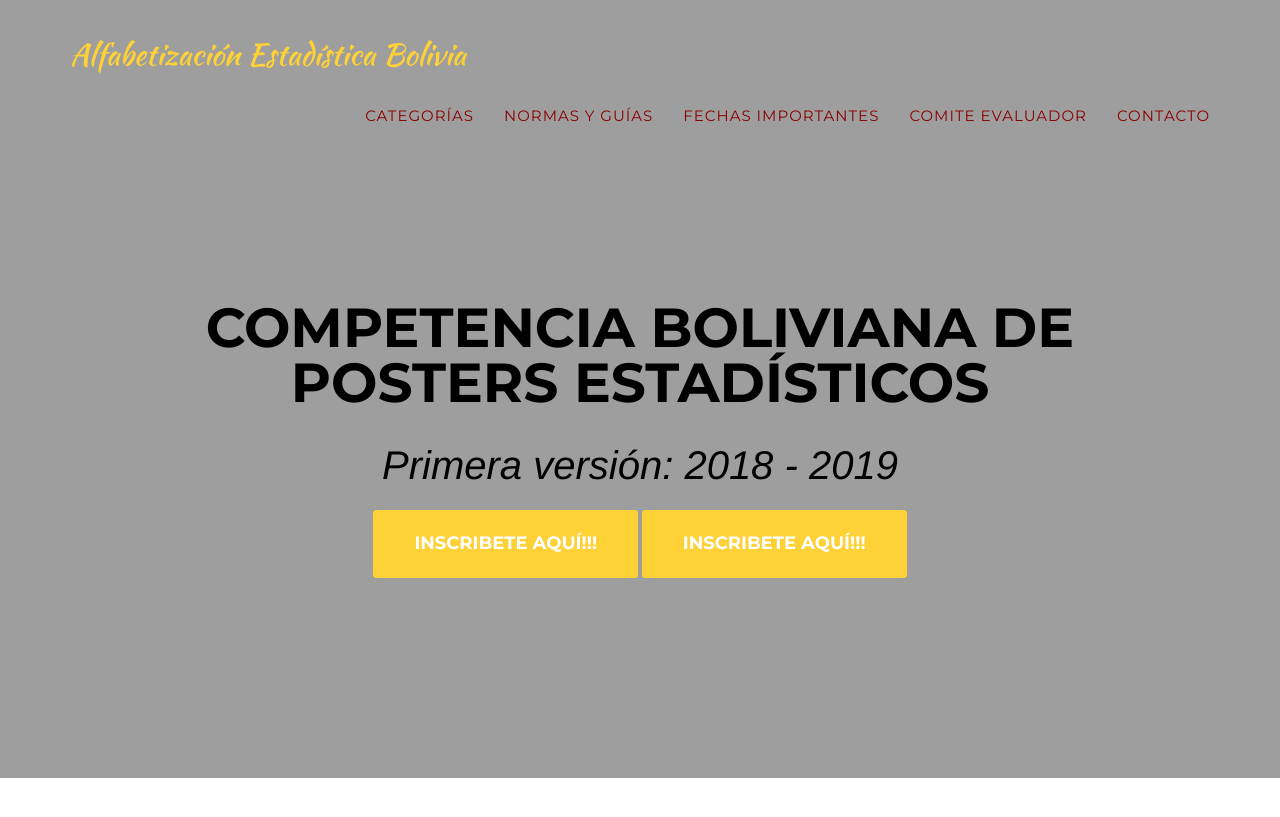
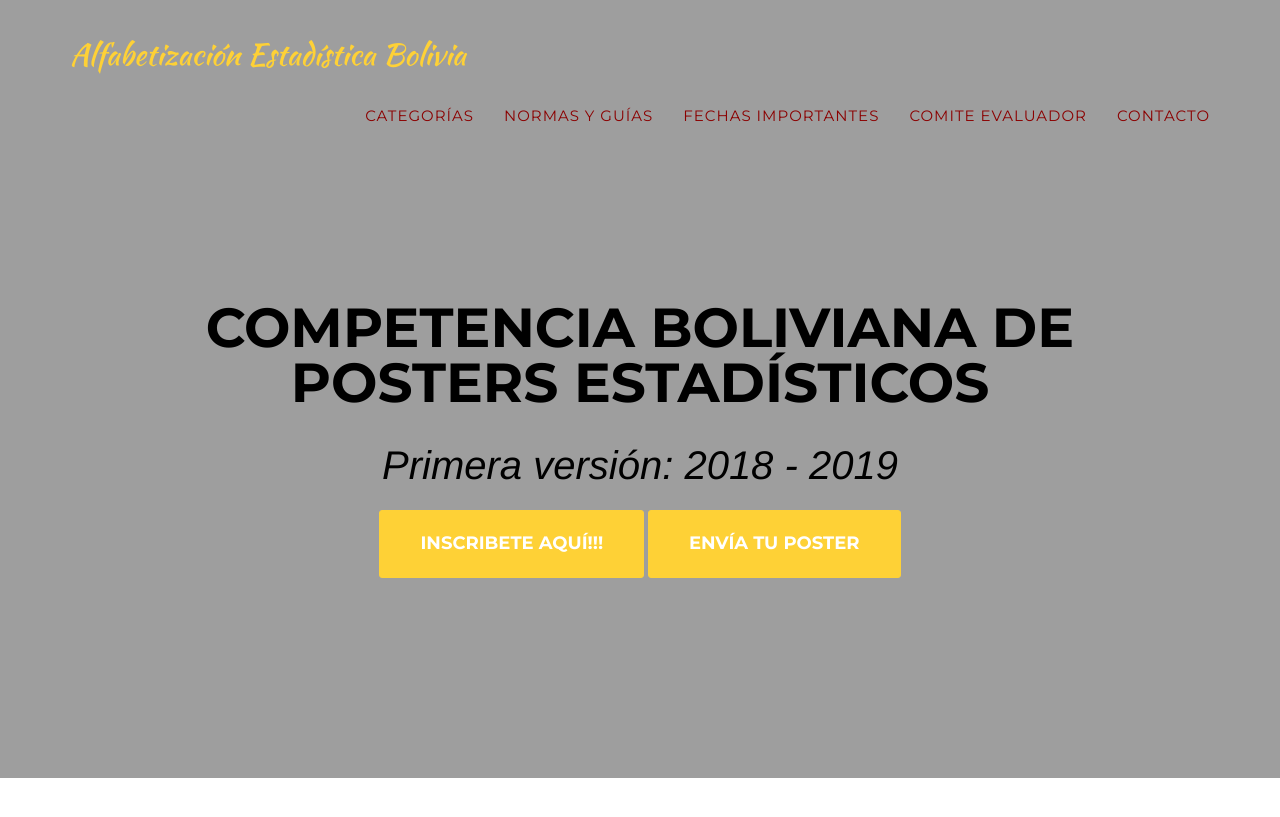
Before and after one commit to alfabetizacion-estadistica-bolivia/alfabetizacion-estadistica-bolivia.github.io, a Jekyll site: the page built from index.html, in a window 1280 px wide and 900 px high. Shown: the top 817 px of the window. Built offline with Jekyll 4.4.1, drawn with Linux system fonts in a browser that asks for light colours; nearby versions of some CDN libraries; some web fonts are replaced.

Commit message:
Linkenvio2

```diff
--- a/_includes/header.html
+++ b/_includes/header.html
@@ -47,7 +47,7 @@
                 <div class="intro-heading"><span style="color: black;">Competencia Boliviana de Posters Estadísticos</span></div>
                 <div class="intro-lead-in"><span style="color: black;">Primera versión: 2018 - 2019</span></div>
                 <a href="https://docs.google.com/forms/d/e/1FAIpQLSeyYgkPbHrD74-9MGvJf5vdHVuhqI25ySdvfsUYITZwE-eWTw/viewform" class="page-scroll btn btn-xl">Inscribete Aquí!!!</a>
-                <a href="https://docs.google.com/forms/d/e/1FAIpQLSeyYgkPbHrD74-9MGvJf5vdHVuhqI25ySdvfsUYITZwE-eWTw/viewform" class="page-scroll btn btn-xl">Inscribete Aquí!!!</a>
+                <a href="https://docs.google.com/forms/d/e/1FAIpQLSeyYgkPbHrD74-9MGvJf5vdHVuhqI25ySdvfsUYITZwE-eWTw/viewform" class="page-scroll btn btn-xl">Envía tu poster</a>
 		</div>
 		</div>
     </header>
```
